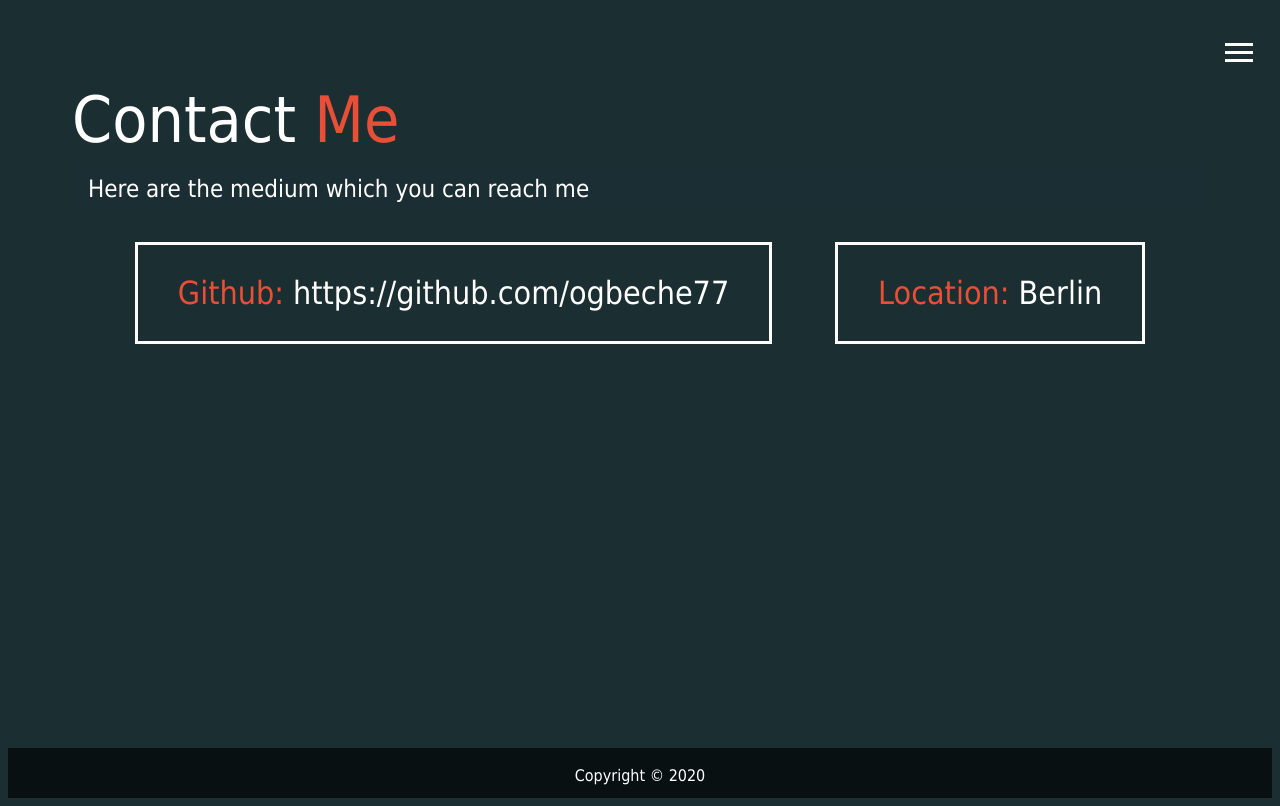
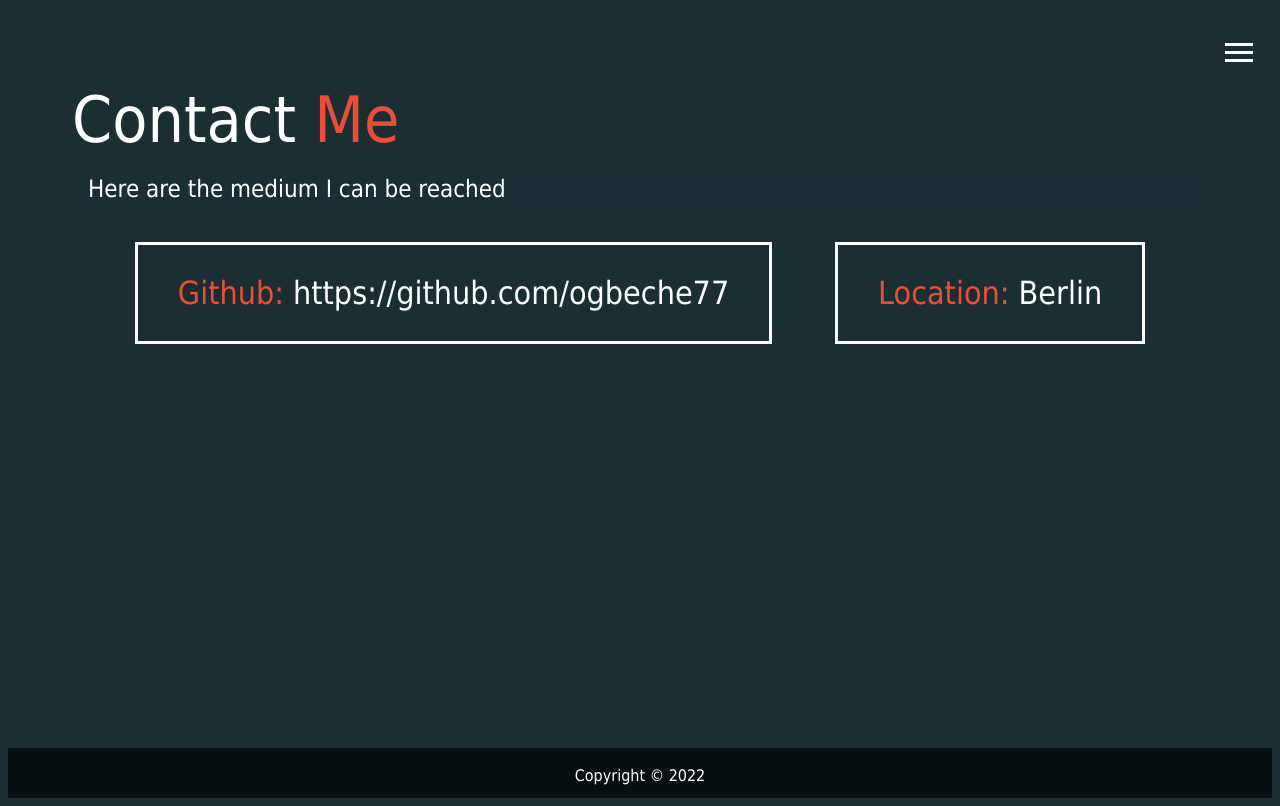
Before and after one commit to ogbeche77/my_portfolio, a plain HTML site: page contact.html in a window 1280 px wide. Drawn offline with Linux system fonts and the light colour scheme.

Commit message:
update copyright year

```diff
--- a/contact.html
+++ b/contact.html
@@ -43,7 +43,7 @@
     </header>
     <main id="contact">
         <h1 class="lg-heading">Contact <span class="text-secondary"> Me </span></h1>
-        <h2 class="sm-heading">Here are the medium which you can reach me</h2>
+        <h2 class="sm-heading">Here are the medium I can be reached</h2>
 
         <div class="boxes">
             <div>
@@ -68,7 +68,7 @@
     </main>
 
     <footer id="main-footer">
-        Copyright &copy; 2020
+        Copyright &copy; 2022
     </footer>
 
     <script src="js/main.js"></script>
```
